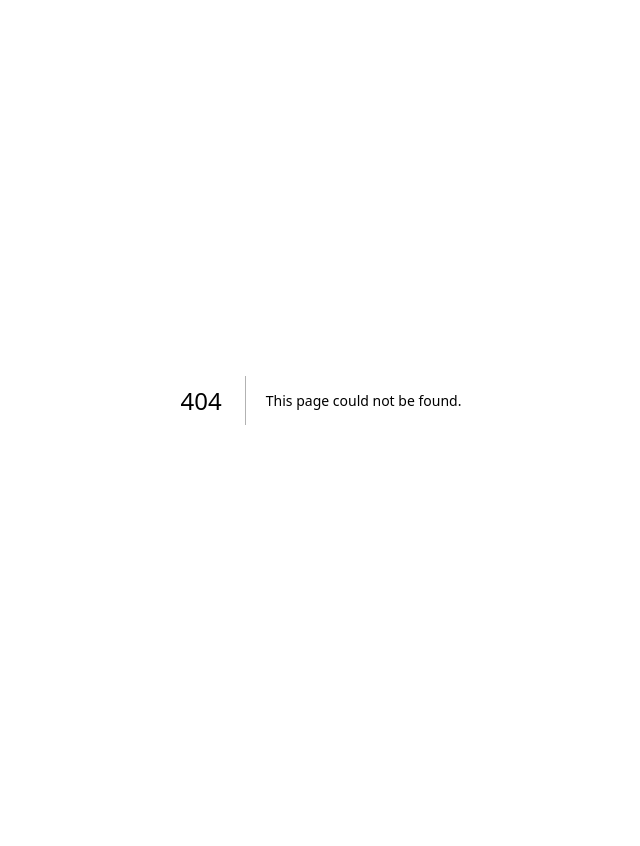
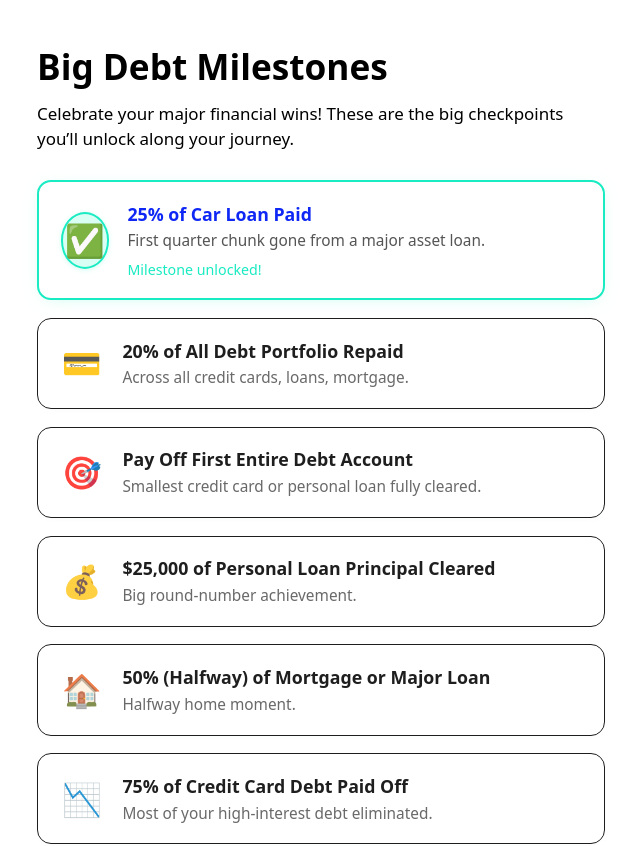
Before and after one commit to ninguck/Detto, a Next.js app: page /milestones in a window 1280 px wide. Before the commit this address had no page. Shown: the top 846 px of the page, without its empty margins (319-959 px from the left). Before the commit the page ends 800 px from the top, so only its background shows below. Built offline with nearby package versions, Linux system fonts and the light colour scheme.

Commit message:
updated milestones for better ui

```diff
--- /dev/null
+++ b/app/milestones/page.tsx
@@ -0,0 +1,129 @@
+'use client';
+import React from 'react';
+
+const milestones = [
+  { id: 1, label: '25% of Car Loan Paid', desc: 'First quarter chunk gone from a major asset loan.', achieved: true, icon: '🚗' },
+  { id: 2, label: '20% of All Debt Portfolio Repaid', desc: 'Across all credit cards, loans, mortgage.', achieved: false, icon: '💳' },
+  { id: 3, label: 'Pay Off First Entire Debt Account', desc: 'Smallest credit card or personal loan fully cleared.', achieved: false, icon: '🎯' },
+  { id: 4, label: '$25,000 of Personal Loan Principal Cleared', desc: 'Big round-number achievement.', achieved: false, icon: '💰' },
+  { id: 5, label: '50% (Halfway) of Mortgage or Major Loan', desc: 'Halfway home moment.', achieved: false, icon: '🏠' },
+  { id: 6, label: '75% of Credit Card Debt Paid Off', desc: 'Most of your high-interest debt eliminated.', achieved: false, icon: '📉' },
+  { id: 7, label: 'All High-Interest Debt Cleared', desc: 'Psychologically huge milestone.', achieved: false, icon: '✨' },
+  { id: 8, label: '$50,000 Total Debt Paid Off', desc: 'Lifetime total tracker milestone.', achieved: false, icon: '🏆' },
+  { id: 9, label: '95% of Overall Debt Gone', desc: 'Final stretch to zero.', achieved: false, icon: '🚩' },
+  { id: 10, label: '100% Debt Cleared – Debt-Free Celebration', desc: 'You’re debt-free! 🎉', achieved: false, icon: '🎉' }
+];
+
+export default function MilestonesPage() {
+  return (
+    <main
+      style={{
+        maxWidth: 600,
+        margin: '0 auto',
+        padding: '2.5rem 1rem',
+        background: 'var(--background)',
+        color: 'var(--foreground)',
+        fontFamily: 'var(--font-family, system-ui)',
+        minHeight: '100vh'
+      }}
+    >
+      <h1
+        style={{
+          fontSize: '2.2rem',
+          fontWeight: 700,
+          marginBottom: '0.5rem',
+          color: 'var(--foreground)'
+        }}
+      >
+        Big Debt Milestones
+      </h1>
+
+      <p
+        style={{
+          fontSize: '1.06rem',
+          marginBottom: '1.8rem',
+          color: 'var(--card-foreground)'
+        }}
+      >
+        Celebrate your major financial wins! These are the big checkpoints you’ll unlock along your journey.
+      </p>
+
+      <ul
+        style={{
+          listStyle: 'none',
+          padding: 0,
+          margin: 0,
+          display: 'flex',
+          flexDirection: 'column',
+          gap: '1.1rem'
+        }}
+      >
+        {milestones.map(m => (
+          <li
+            key={m.id}
+            style={{
+              background: m.achieved ? 'var(--popover)' : 'var(--card)',
+              color: 'var(--card-foreground)',
+              border: m.achieved ? '2px solid #19ebc2' : '1px solid var(--border, #E5E8F0)',
+              boxShadow: m.achieved
+                ? '0 3px 18px -8px #7dfad899'
+                : '0 2px 8px -6px #d8dbe680',
+              borderRadius: 14,
+              padding: '1.15rem 1.35rem',
+              transition: 'background 0.2s,border 0.22s,box-shadow 0.24s',
+              display: 'flex',
+              alignItems: 'center',
+              gap: '1.15rem',
+              opacity: m.achieved ? 1 : 0.88
+            }}
+          >
+            <span
+              style={{
+                fontSize: '2rem',
+                padding: '0.14rem',
+                borderRadius: '50%',
+                border: m.achieved ? '2px solid #19ebc2' : 'none',
+                background: m.achieved ? '#7dfad84b' : 'transparent',
+                boxShadow: m.achieved ? '0 1px 5px #7dfad855' : 'none'
+              }}
+            >
+              {m.achieved ? '✅' : m.icon}
+            </span>
+            <div>
+              <div
+                style={{
+                  fontWeight: 600,
+                  fontSize: '1.11rem',
+                  color: m.achieved ? '#0E27F5' : 'var(--card-foreground)'
+                }}
+              >
+                {m.label}
+              </div>
+              <div
+                style={{
+                  fontSize: '0.96rem',
+                  color: '#555',
+                  marginTop: 2
+                }}
+              >
+                {m.desc}
+              </div>
+              {m.achieved && (
+                <div
+                  style={{
+                    fontSize: '0.89rem',
+                    color: '#19ebc2',
+                    marginTop: 6,
+                    fontWeight: 500
+                  }}
+                >
+                  Milestone unlocked!
+                </div>
+              )}
+            </div>
+          </li>
+        ))}
+      </ul>
+    </main>
+  );
+}
--- a/app/milestones/pages.tsx
+++ /dev/null
@@ -1,76 +0,0 @@
-'use client';
-import React from 'react';
-
-// Mock milestone data
-const milestones = [
-  { id: 1, label: '25% of Car Loan Paid', description: 'First quarter chunk gone from a major asset loan.', achieved: true },
-  { id: 2, label: '20% of All Debt Portfolio Repaid', description: 'Across all credit cards, loans, mortgage.', achieved: false },
-  { id: 3, label: 'Pay Off First Entire Debt Account', description: 'Smallest credit card or personal loan fully cleared.', achieved: false },
-  { id: 4, label: '$25,000 of Personal Loan Principal Cleared', description: 'Big round-number achievement.', achieved: false },
-  { id: 5, label: '50% (Halfway) of Mortgage or Major Loan', description: 'Halfway home moment.', achieved: false },
-  { id: 6, label: '75% of Credit Card Debt Paid Off', description: 'Most of your high-interest debt eliminated.', achieved: false },
-  { id: 7, label: 'All High-Interest Debt Cleared', description: 'Psychologically huge milestone.', achieved: false },
-  { id: 8, label: '$50,000 Total Debt Paid Off', description: 'Lifetime total tracker milestone.', achieved: false },
-  { id: 9, label: '95% of Overall Debt Gone', description: 'Final stretch to zero.', achieved: false },
-  { id: 10, label: '100% Debt Cleared – Debt-Free Celebration', description: 'You’re debt-free! 🎉', achieved: false }
-];
-
-export default function MilestonesPage() {
-  return (
-    <main
-      style={{
-        maxWidth: '800px',
-        margin: '0 auto',
-        padding: '2rem',
-        background: 'var(--background)',
-        color: 'var(--foreground)',
-        fontFamily: 'var(--font-family, system-ui)' // Matches pages.tsx font
-      }}
-    >
-      <h1
-        style={{
-          fontSize: '2rem',
-          fontWeight: 'bold',
-          marginBottom: '1rem',
-          color: 'var(--foreground)'
-        }}
-      >
-        Big Debt Milestones
-      </h1>
-
-      <p style={{ marginBottom: '2rem', fontSize: '1rem', color: 'var(--card-foreground)' }}>
-        Celebrate your major financial wins! These are the big checkpoints you’ll unlock along your journey.
-      </p>
-
-      <ul style={{ listStyle: 'none', padding: 0, margin: 0 }}>
-        {milestones.map(m => (
-          <li
-            key={m.id}
-            style={{
-              background: m.achieved ? 'var(--popover)' : 'var(--card)',
-              color: 'var(--card-foreground)',
-              border: '1px solid var(--border, #E5E8F0)',
-              borderRadius: '12px',
-              padding: '1rem',
-              marginBottom: '1rem',
-              display: 'flex',
-              alignItems: 'flex-start',
-              gap: '1rem',
-              transition: 'background 0.3s ease'
-            }}
-          >
-            <span style={{ fontSize: '1.5rem' }}>{m.achieved ? '✅' : '🔒'}</span>
-            <div>
-              <div style={{ fontWeight: 'bold', fontSize: '1.1rem', marginBottom: '0.25rem' }}>
-                {m.label}
-              </div>
-              <div style={{ fontSize: '0.9rem' }}>
-                {m.description}
-              </div>
-            </div>
-          </li>
-        ))}
-      </ul>
-    </main>
-  );
-}
```
